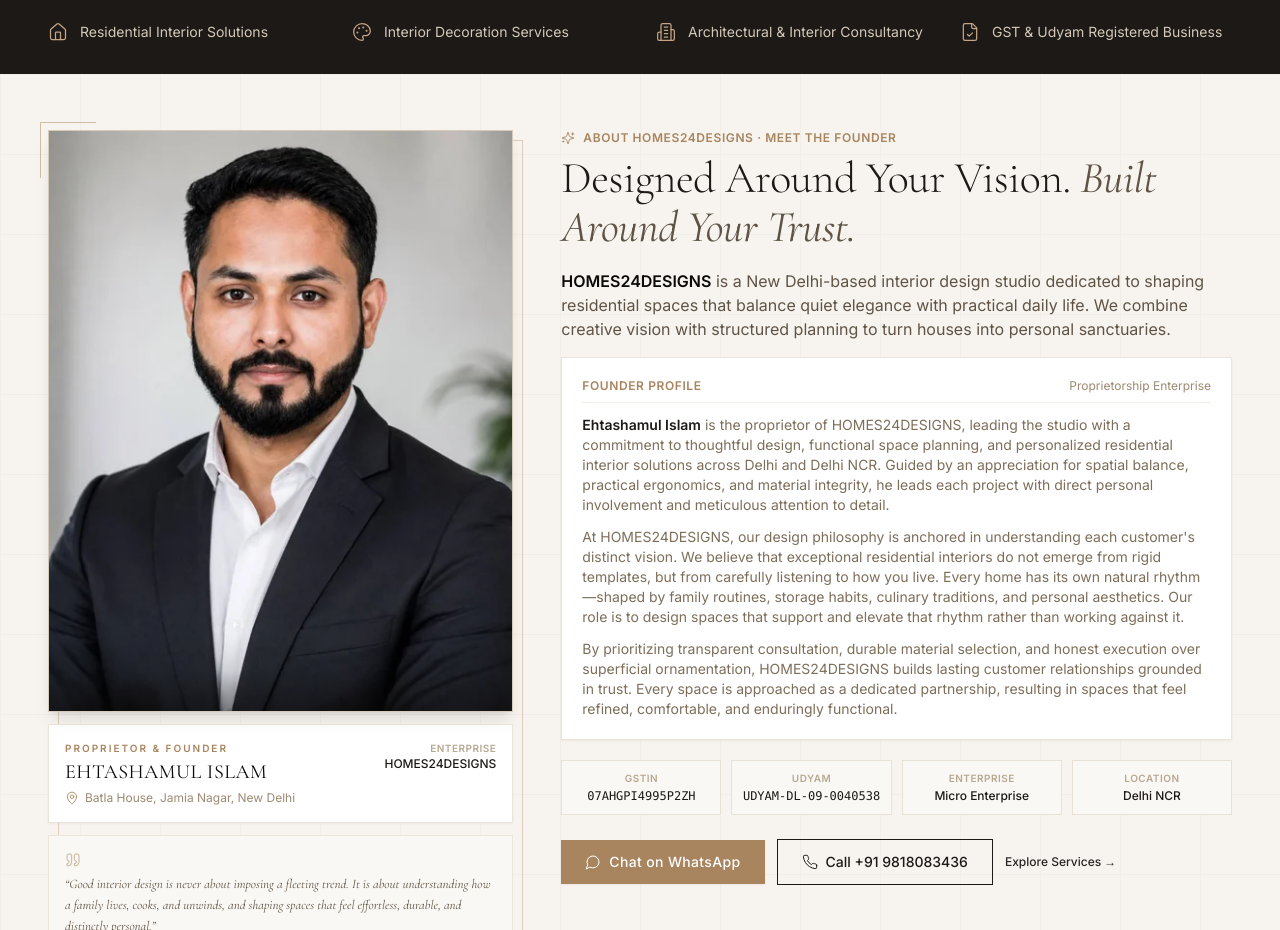
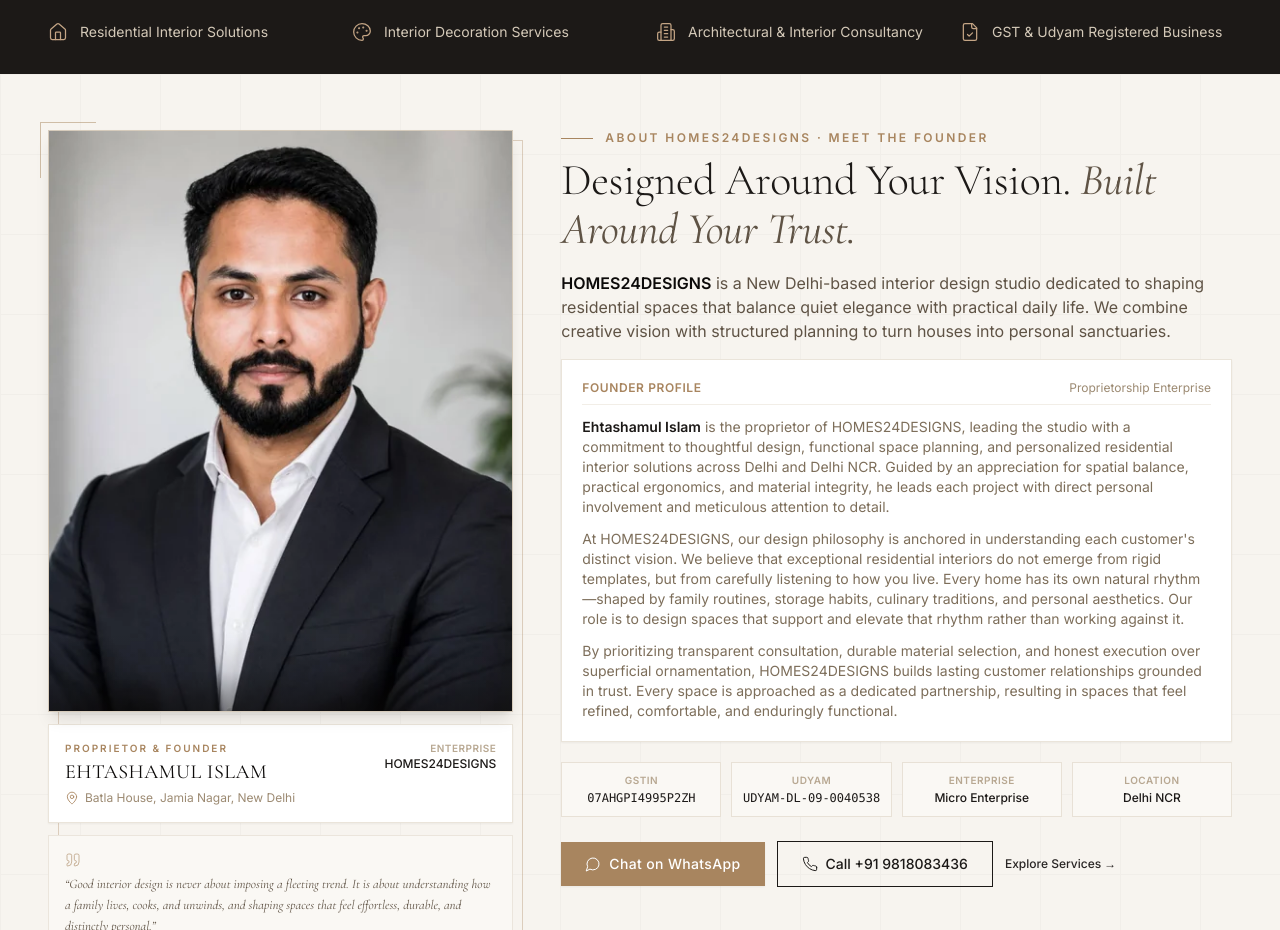
Before and after one commit to hashmiii14/homes24designs, a React (Vite) app: page / in a window 1280 px wide. Shown: the part 780-1710 px from the top of the page. Built offline with nearby package versions, Linux system fonts and the light colour scheme; no server answers.

Commit message:
Remove Sparkles icon in front of About HOMES24DESIGNS heading and use clean accent line

```diff
--- a/src/components/sections/AboutSection.tsx
+++ b/src/components/sections/AboutSection.tsx
@@ -10,7 +10,6 @@ import {
   Phone,
   MessageCircle,
   Quote,
-  Sparkles,
   CheckCircle2,
   ArrowRight,
 } from 'lucide-react';
@@ -129,9 +128,11 @@ export default function AboutSection() {
               <div className="space-y-4">
                 {/* Eyebrow & Main Title */}
                 <div>
-                  <div className="flex items-center gap-2 text-xs tracking-wider uppercase text-accent font-semibold mb-2">
-                    <Sparkles className="w-3.5 h-3.5" strokeWidth={1.5} />
-                    <span>About HOMES24DESIGNS · Meet The Founder</span>
+                  <div className="flex items-center gap-3 mb-2.5">
+                    <span className="h-px w-8 bg-accent" />
+                    <span className="text-xs font-semibold tracking-[0.2em] uppercase text-accent">
+                      About HOMES24DESIGNS · Meet The Founder
+                    </span>
                   </div>
                   <h2 className="text-section font-light text-charcoal-800 leading-[1.12]">
                     Designed Around Your Vision.{' '}
--- a/src/components/sections/JournalGrid.tsx
+++ b/src/components/sections/JournalGrid.tsx
@@ -1,6 +1,6 @@
 import { useState, useMemo } from 'react';
 import { Link } from 'react-router-dom';
-import { ArrowUpRight, Calendar, Clock, BookOpen, Sparkles, CheckCircle2 } from 'lucide-react';
+import { ArrowUpRight, Calendar, Clock, BookOpen, CheckCircle2 } from 'lucide-react';
 import { journalPosts } from '@/data/journal';
 import SectionHeading from '@/components/ui/SectionHeading';
 import Reveal from '@/components/ui/Reveal';
```
